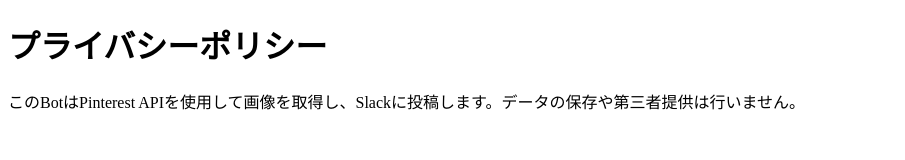
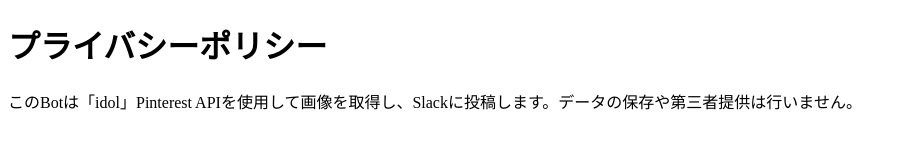
Before and after one commit to RenTakemoto-10157/privacy-policy, a plain HTML site: page index.html in a window 1280 px wide. Shown: the whole page, without its empty margins (0-905 px from the left). Drawn offline with Linux system fonts and the light colour scheme.

Commit message:
Update index.html

```diff
--- a/index.html
+++ b/index.html
@@ -6,6 +6,6 @@
 </head>
 <body>
   <h1>プライバシーポリシー</h1>
-  <p>このBotはPinterest APIを使用して画像を取得し、Slackに投稿します。データの保存や第三者提供は行いません。</p>
+  <p>このBotは「idol」Pinterest APIを使用して画像を取得し、Slackに投稿します。データの保存や第三者提供は行いません。</p>
 </body>
 </html>
```
